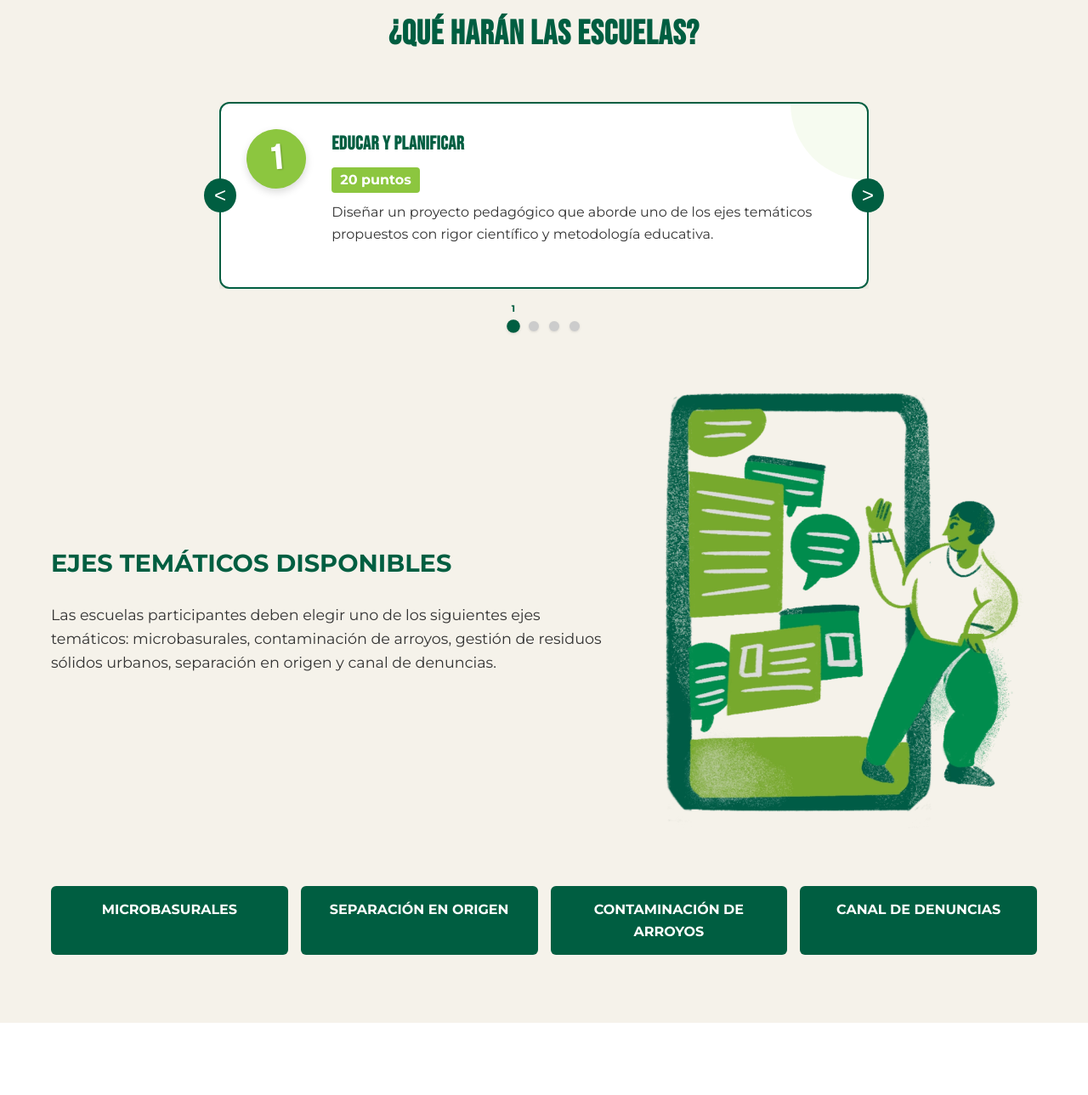
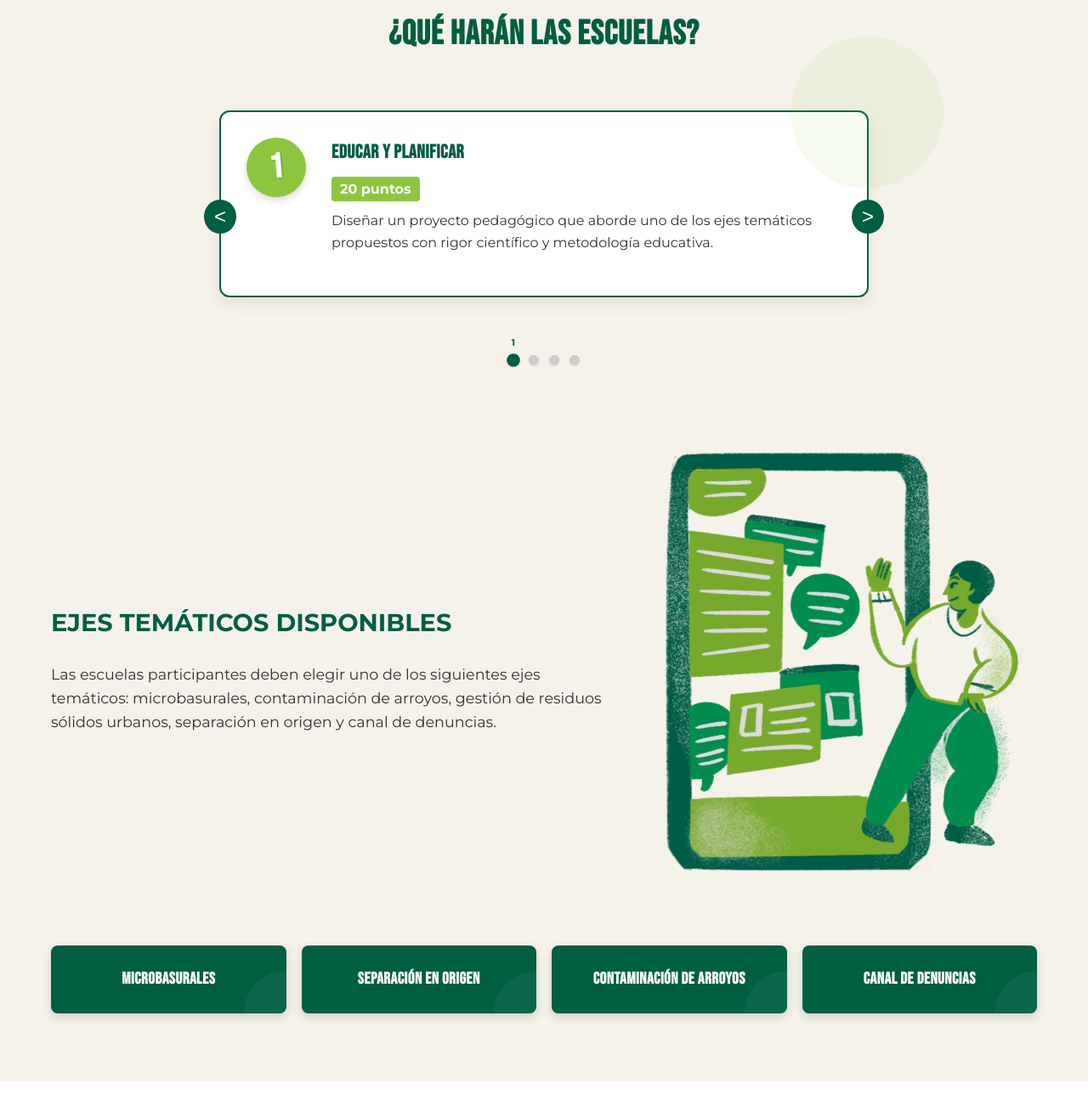
Before and after one commit to joaquin-alvarez/ciudades-limpias-astrojs, an Astro site: page / in a window 1280 px wide. Shown: the part 1600-2889 px from the top of the page at 85% size. Built offline with nearby package versions, Linux system fonts and the light colour scheme; Astro itself is replaced by a stand-in of ours.

Commit message:
feat: enhance UI with animations, fix typos and add links to terms and conditions

```diff
--- a/src/components/AboutContest.astro
+++ b/src/components/AboutContest.astro
@@ -24,7 +24,7 @@
           Gestión pública y privada del partido de Escobar.
         </p>
 
-        <a href="#" class="btn secondary-btn">BASES Y CONDICIONES</a>
+        <a href="https://drive.google.com/drive/folders/1C5DKqE0NiL44laDVxfdvwxneEZQNIDHs" class="btn secondary-btn" target="_blank">BASES Y CONDICIONES</a>
       </div>
     </div>
   </div>
--- a/src/components/Categories.astro
+++ b/src/components/Categories.astro
@@ -23,7 +23,7 @@
         <div class="step-card" data-step="2">
           <div class="step-number">2</div>
           <div class="step-content">
-            <h3 class="step-title">CREAR CONTENIpDO DE COMUNICACIÓN</h3>
+            <h3 class="step-title">CREAR CONTENIDO DE COMUNICACIÓN</h3>
             <div class="step-points">20 puntos</div>
             <p class="step-description">
               Desarrollar una producción comunicacional en formato libre (video, podcast, infografía, etc.) que divulgue los contenidos trabajados de manera clara y atractiva.
@@ -106,7 +106,8 @@
     position: relative;
     max-width: 800px;
     margin: 0 auto 4rem;
-    padding-bottom: 20px; /* Espacio para los indicadores */
+    padding-bottom: 40px; /* Espacio aumentado para los indicadores */
+    overflow: visible; /* Asegurar que los elementos flotantes sean visibles */
   }
 
   .slider-arrow {
@@ -121,7 +122,7 @@
     align-items: center;
     justify-content: center;
     cursor: pointer;
-    z-index: 2;
+    z-index: 3  ;
   }
 
   .prev-arrow {
@@ -134,10 +135,12 @@
 
   .steps-container {
     display: flex;
-    overflow: hidden;
     width: 100%;
     position: relative;
-    scroll-behavior: smooth;
+    min-height: 220px; /* Establecer altura mínima igual a la altura de la tarjeta */
+    height: 220px; /* Altura fija */
+    margin: 10px 0 40px; /* Espacio para la animación */
+    overflow: visible; /* Permitir que la animación sea visible fuera del contenedor */
   }
 
   .step-card {
@@ -161,7 +164,8 @@
     visibility: hidden;
     transform: translateY(20px);
     transition: opacity 0.6s ease, visibility 0.6s ease, transform 0.6s ease;
-    overflow: hidden;
+    overflow: visible; /* Permitir que el contenido y efectos sean visibles fuera de la tarjeta */
+    will-change: transform, opacity; /* Optimización de rendimiento */
   }
 
   .step-card::before {
@@ -183,6 +187,7 @@
     position: relative;
     transform: translateY(0);
     animation: cardPulse 0.5s ease-in-out;
+    z-index: 2; /* Asegurar que la tarjeta activa esté por encima */
   }
 
   @keyframes cardPulse {
@@ -193,13 +198,14 @@
 
   .step-indicators {
     position: absolute;
-    bottom: -30px;
+    bottom: 0;
     left: 0;
     right: 0;
     display: flex;
     justify-content: center;
     gap: 12px;
     margin-top: 15px;
+    z-index: 10; /* Asegurar que estén por encima de todo */
   }
 
   .step-indicator {
@@ -329,17 +335,89 @@
   .categories-list {
     display: grid;
     grid-template-columns: repeat(auto-fit, minmax(200px, 1fr));
-    gap: 15px;
+    gap: 18px;
     margin-top: 2rem;
   }
 
   .category-item {
     background: var(--color-primary);
     color: white;
-    padding: 15px;
+    padding: 20px 15px;
     text-align: center;
-    border-radius: 6px;
+    border-radius: 8px;
     font-weight: bold;
+    height: 80px; /* Altura fija para todas las cajas */
+    display: flex;
+    align-items: center;
+    justify-content: center;
+    position: relative;
+    overflow: hidden;
+    box-shadow: 0 4px 12px rgba(0, 0, 0, 0.15);
+    transition: all 0.3s ease;
+    cursor: pointer;
+    letter-spacing: 0.5px;
+    font-family: var(--font-title);
+    font-size: 1.2rem;
+  }
+
+  /* Efecto de borde brillante */
+  .category-item::before {
+    content: '';
+    position: absolute;
+    top: 0;
+    left: 0;
+    width: 100%;
+    height: 3px;
+    background: var(--color-secondary);
+    transform: scaleX(0);
+    transform-origin: left;
+    transition: transform 0.4s ease;
+  }
+
+  /* Efecto de círculo decorativo */
+  .category-item::after {
+    content: '';
+    position: absolute;
+    bottom: -50px;
+    right: -50px;
+    width: 100px;
+    height: 100px;
+    border-radius: 50%;
+    background: rgba(255, 255, 255, 0.05);
+    z-index: 0;
+    transition: all 0.4s ease;
+  }
+
+  /* Efectos al pasar el cursor */
+  .category-item:hover {
+    transform: translateY(-5px);
+    box-shadow: 0 8px 20px rgba(0, 0, 0, 0.2);
+    background: linear-gradient(145deg, var(--color-primary), #007a54);
+  }
+
+  .category-item:hover::before {
+    transform: scaleX(1);
+  }
+
+  .category-item:hover::after {
+    transform: scale(1.5);
+    opacity: 0.8;
+  }
+
+  /* Animación de rebote sutil al cargar la página */
+  @keyframes categoryAppear {
+    0% { transform: translateY(20px); opacity: 0; }
+    100% { transform: translateY(0); opacity: 1; }
+  }
+
+  .categories-list .category-item:nth-child(1) { animation: categoryAppear 0.5s ease-out 0.1s forwards; }
+  .categories-list .category-item:nth-child(2) { animation: categoryAppear 0.5s ease-out 0.2s forwards; }
+  .categories-list .category-item:nth-child(3) { animation: categoryAppear 0.5s ease-out 0.3s forwards; }
+  .categories-list .category-item:nth-child(4) { animation: categoryAppear 0.5s ease-out 0.4s forwards; }
+
+  /* Estado inicial para la animación */
+  .categories-list .category-item {
+    opacity: 0;
   }
 
   @media (max-width: 992px) {
--- a/src/components/Dates.astro
+++ b/src/components/Dates.astro
@@ -32,7 +32,7 @@
 
         <div class="dates-buttons">
           <a href="https://escobar360.gob.ar" target="_blank" class="btn dates-btn primary-btn">ESCOBAR 360</a>
-          <a href="#" class="btn dates-btn secondary-btn">BASES Y CONDICIONES</a>
+          <a href="https://drive.google.com/drive/folders/1C5DKqE0NiL44laDVxfdvwxneEZQNIDHs" target="_blank" class="btn dates-btn secondary-btn">BASES Y CONDICIONES</a>
         </div>
       </div>
     </div>
--- a/src/components/Footer.astro
+++ b/src/components/Footer.astro
@@ -20,8 +20,8 @@
       </div>
 
       <div class="footer-info">
-        <p>Bases y condiciones | www.escobar360.gob.ar</p>
-        <p>sostenible@escobar.gob.ar</p>
+        <p><a href="https://drive.google.com/drive/folders/1C5DKqE0NiL44laDVxfdvwxneEZQNIDHs" target="_blank">Bases y condiciones</a> | <a href="https://escobar360.gob.ar" target="_blank">www.escobar360.gob.ar</a></p>
+        <p><a href="mailto:sostenible@escobar.gob.ar">sostenible@escobar.gob.ar</a></p>
       </div>
     </div>
   </div>
--- a/src/components/Workshop.astro
+++ b/src/components/Workshop.astro
@@ -7,7 +7,7 @@
       <div class="workshop-image">
         <div class="image-container">
           <img src={`${import.meta.env.BASE_URL}/images/workshop-image.webp`} alt="Taller de comunicación" />
-          <div class="escobar-badge">ESCOBAR 360</div>
+          <a href="https://escobar360.gob.ar" target="_blank" class="escobar-badge">ESCOBAR 360</a>
         </div>
       </div>
 
@@ -56,7 +56,7 @@
 
   .image-container {
     position: relative;
-    overflow: hidden;
+    overflow: visible;
   }
 
   .image-container img {
@@ -76,7 +76,7 @@
     font-weight: bold;
     white-space: nowrap;
     text-transform: uppercase;
-    box-shadow: 0 4px 10px rgba(0, 0, 0, 0.2);
+    box-shadow: 0 3px 7px rgba(0, 0, 0, 0.2);
   }
 
   .workshop-info {
--- a/src/pages/index.astro
+++ b/src/pages/index.astro
@@ -25,7 +25,7 @@ import Footer from '../components/Footer.astro';
 		<AboutContest />
 		<Categories />
 		<Workshop />
-		<Projects />
+		<!-- <Projects /> -->
 		<Schools />
 		<Dates />
 	</main>
```
